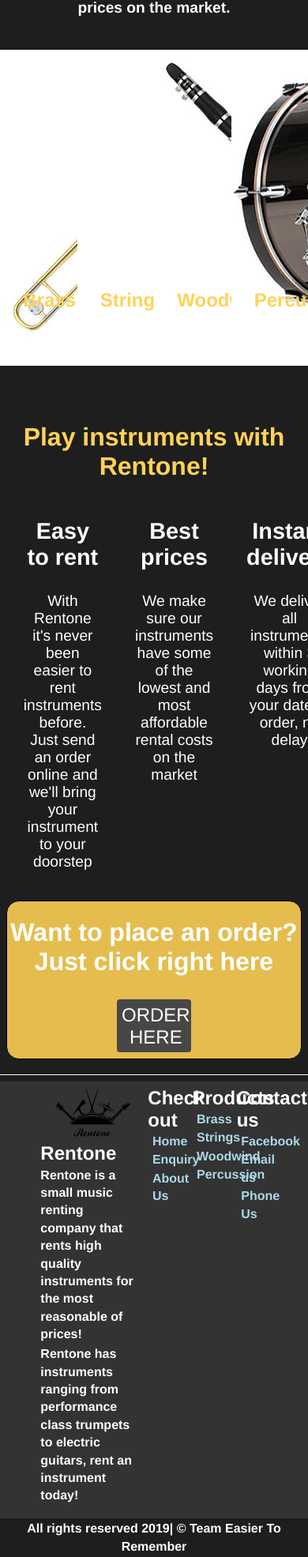
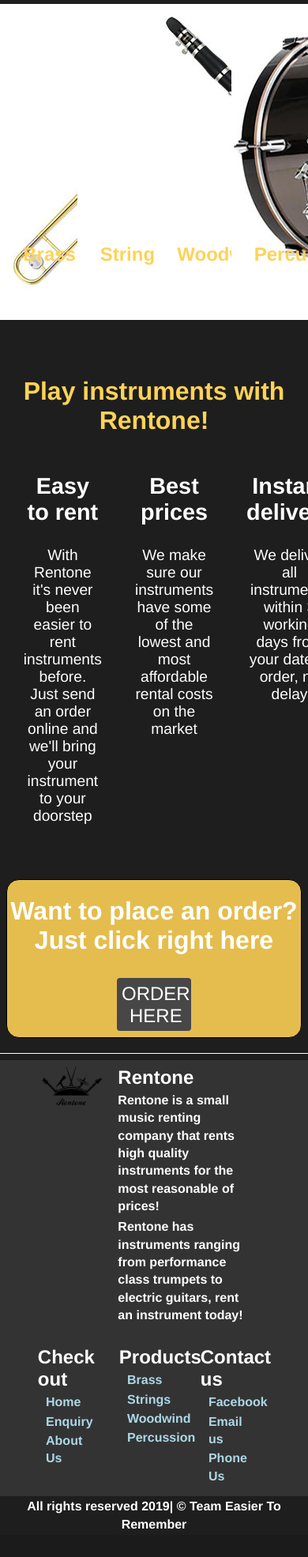
Before and after one commit to Zircon332/WebApp_Assignment, a PHP site: page /index.html in a window 390 px wide; the page is wider, and only the part inside the window is pictured. Shown: the part 1243-3214 px from the top of that part at 79% size. After the commit the page ends 3179 px from the top of that part, so only its background shows below. Run offline with PHP 8.4, Linux system fonts and the light colour scheme.

Commit message:
fixed footer resize for phone

```diff
--- a/assign1/index.html
+++ b/assign1/index.html
@@ -13,7 +13,7 @@
 <body>
 <header>
     <div id="logo">
-        <img src="image/logo.gif" alt="logo"/>
+        <img src="image/logo.gif" alt="logo" />
     </div>
 </header>
 <nav>
@@ -100,24 +100,26 @@
         <div class="footer_grid">
             <div id="footer_item_1">
                 <img src="image/logo.gif" alt="logo" />
+              </div>
+              <div id="footer_item_2">
                 <h2>Rentone</h2>
                 <p>Rentone is a small music renting company that rents high quality instruments for the most reasonable of prices!</p>
                 <p>Rentone has instruments ranging from performance class trumpets to electric guitars, rent an instrument today!</p>
             </div>
-            <div id='footer_item_2'>
+            <div id='footer_item_3'>
                 <h2>Check out</h2>
                 <p><a href="index.html">Home</a></p>
                 <p><a href="enquiry.html">Enquiry</a></p>
                 <p><a href="aboutus.html">About Us</a></p>
             </div>
-            <div id='footer_item_3'>
+            <div id='footer_item_4'>
                 <h2>Products</h2>
                 <p><a href="product1.html">Brass</a></p>
                 <p><a href="product2.html">Strings</a></p>
                 <p><a href="product3.html">Woodwind</a></p>
                 <p><a href="product4.html">Percussion</a></p>
             </div>
-            <div id='footer_item_4'>
+            <div id='footer_item_5'>
                 <h2>Contact us</h2>
                 <p><a href="www.facebook.com">Facebook</a></p>
                 <p><a href="mailto:Rentone@gmail.com">Email us</p>
--- a/assign1/styles/style.css
+++ b/assign1/styles/style.css
@@ -29,7 +29,7 @@
 }
 
 #logo img {
-  width: 10em;
+  width: 15%;
 }
 
 #banner {
@@ -143,27 +143,24 @@
   display: grid;
   background-color: #333334;
   padding: 1% 10% .5%;
-  grid-template-columns: 46% 18% 18% 18%;
+  grid-template-columns: 13% 33% 18% 18% 18%;
 }
 
 #footer_item_1 {
-  grid-column: 1;
-  margin: 0 5% 10%;
+    grid-column: 1;
 }
 
-#footer_item_1 h2, #footer_item_1 p{
-  margin: 2% 4% 1%;
-}
-
-#footer_item_1 img{
-	width:8em;
-  float: left;
-  margin: 0 5%;
+#footer_item_1 img {
+	width: 100%;
 }
 
 #footer_item_2 {
   grid-column: 2;
-  margin: 0 5% 10%;
+  margin: 0 10% 10% 0;
+}
+
+#footer_item_2 h2, #footer_item_2 p{
+  margin: 2% 4% 1%;
 }
 
 #footer_item_3 {
@@ -171,11 +168,45 @@
   margin: 0 5% 10%;
 }
 
-#footer_item_4{
-	grid-column: 4;
+#footer_item_4 {
+  grid-column: 4;
   margin: 0 5% 10%;
 }
 
+#footer_item_5 {
+	grid-column: 5;
+  margin: 0 5% 10%;
+}
+
+@media only screen and (max-width: 1000px) {
+  .footer_grid{
+    grid-template-columns: 33% 33% 33%;
+  }
+
+  #footer_item_1 {
+    grid-row: 1;
+  }
+
+  #footer_item_2 {
+    grid-column-start: 2;
+    grid-column-end: 4;
+  }
+
+  #footer_item_3 {
+    grid-column: 1;
+    grid-row: 2;
+  }
+
+  #footer_item_4 {
+    grid-column: 2;
+    grid-row: 2;
+  }
+
+  #footer_item_5 {
+  	grid-column: 3;
+    grid-row: 2;
+  }
+}
 
 .footer_copyright {
   margin: .5%;
@@ -267,6 +298,7 @@
 #about{
 	background-color: #1e1e1e;
 	padding:2%;
+  margin-bottom: 10%;
 }
 
 #about h1{
```
